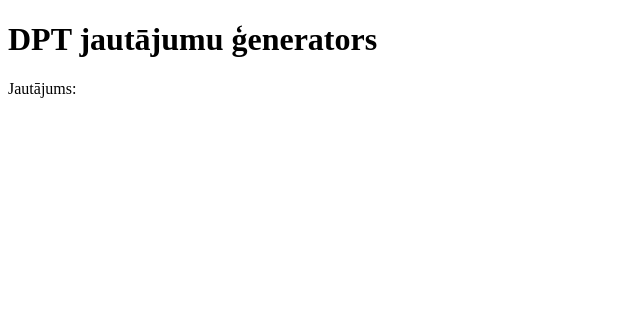
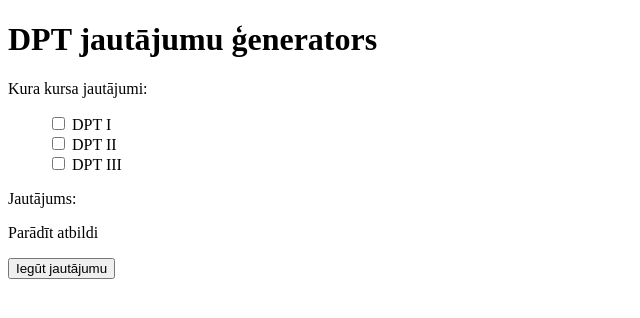
Before and after one commit to Dawgora/DPT-generator, a plain HTML site: page index.html in a window 1280 px wide. Shown: the whole page, without its empty margins (0-640 px from the left). Drawn offline with nearby package versions, Linux system fonts and the light colour scheme.

Commit message:
fixed all the shit, now for the style and questions

```diff
--- a/index.html
+++ b/index.html
@@ -3,26 +3,45 @@
 <head>
     <meta charset="utf-8">
     <title>DPT question generator</title>
+    <style>
+        .hidden {
+            visibility: hidden;
+        }
+        ul>li{
+            list-style-type: none;
+        }
+    </style>
 </head>
 <body>
 
 <div id="app">
     <h1>DPT jautājumu ģenerators</h1>
-    <div class="body">
-        Jautājums:
-        <span>
-            {{now.question}}
-        </span>
+
+    <div>
+        <p>Kura kursa jautājumi:</p>
+
+        <ul>
+            <li v-for="exam in exams">
+                <input @click="toggleCourse(exam)" type="checkbox">
+                {{exam.name}}
+            </li>
+        </ul>
+
     </div>
 
+
+    <div class="body">
+       <p> Jautājums:
+        <span>{{now.body}}</span>
+        <p v-if="!visible" @click="visible = !visible">Parādīt atbildi</p>
+        <!-- Ja visible ir false, tad parāda šo. plus, noklikšķinot uz parādīt atbildi visible ir true -->
+        <span v-else :class="{'hidden': !visible}"> <!-- pielīdzina klasei hidden boolean visible -->
+            {{now.answer}}
+        </span>
+       </p>
+    </div>
+    <button @click="getQuestion">Iegūt jautājumu</button>
 </div>
-
-<template id="tasks-template">
-
-</template>
-
-
-
 <script src="https://cdnjs.cloudflare.com/ajax/libs/vue/1.0.10/vue.js"></script>
 <script src="main.js"></script>
 
--- a/main.js
+++ b/main.js
@@ -1,21 +1,63 @@
-new Vue({
+element = new Vue({
     el: '#app',
     data: {
-        first_exam:{ turnedOn: true,
-            question: [
-                {body: 'Šis ir tests', answer: 'tests bija pareizs'},
-                {body: 'Šis ir tests 2', answer: 'tests bija pareizs 2'}
-            ]
-        },
-        second_exam:{turnedOn: true, question:[]},
-        third_exam:{turnedOn: true, question:[]},
-        now: {}
+        exams: {
+            first_exam:
+            {
+                turnedOn: false,
+                name    : 'DPT I',
+                question: [
+                    {body: 'Šis ir tests 1', answer: 'tests bija pareizs 1'},
+                    {body: 'Šis ir tests 2', answer: 'tests bija pareizs 2'},
+                    {body: 'Šis ir tests 3', answer: 'tests bija pareizs 3'},
+                    {body: 'Šis ir tests 4', answer: 'tests bija pareizs 4'}
+                ]
+            },
+
+            second_exam:
+            {
+                turnedOn: false,
+                name    : 'DPT II',
+                question: [
+                {body: 'Šis ir tests 21', answer: 'tests bija pareizs  21'},
+                {body: 'Šis ir tests 22', answer: 'tests bija pareizs 22'},
+                {body: 'Šis ir tests 23', answer: 'tests bija pareizs 23'},
+                {body: 'Šis ir tests 24', answer: 'tests bija pareizs 24'}
+            ]},
+
+            third_exam:
+            {
+                turnedOn: false,
+                name    : 'DPT III',
+                question: [
+                {body: 'Šis ir tests 31', answer: 'tests bija pareizs 31'},
+                {body: 'Šis ir tests 32', answer: 'tests bija pareizs 32'},
+                {body: 'Šis ir tests 33', answer: 'tests bija pareizs 33'},
+                {body: 'Šis ir tests 34', answer: 'tests bija pareizs 34'}
+            ]}
+        }
+        ,
+        now: {},
+        visible: false
     },
 
     methods: {
         getQuestion: function()
         {
+           element1 = this.exams.first_exam;
+           element2 = this.exams.second_exam;
+           element3 = this.exams.third_exam;
+           all      = [];
 
+            element1.turnedOn ? all= all.concat(element1.question) : '';
+            element2.turnedOn ? all= all.concat(element2.question) : '';
+            element3.turnedOn ? all= all.concat(element3.question) : '';
+           this.now = all[Math.floor(Math.random()* all.length)];
+            this.visible = false;
+        },
+        toggleCourse: function(course)
+        {
+            course.turnedOn = !course.turnedOn;
         }
     }
 });
```
Also changed, not shown: 3 other files.
